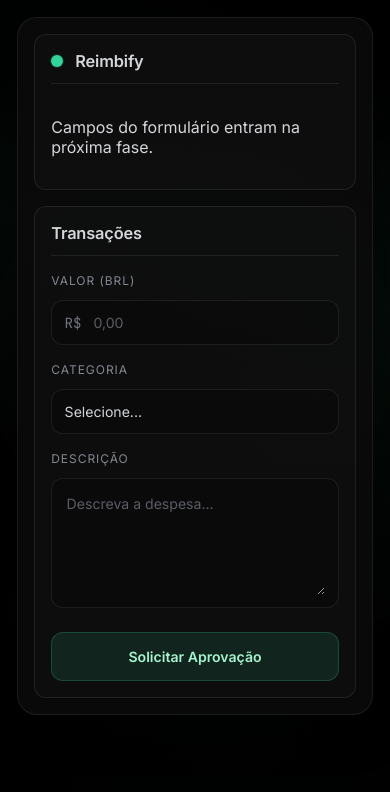
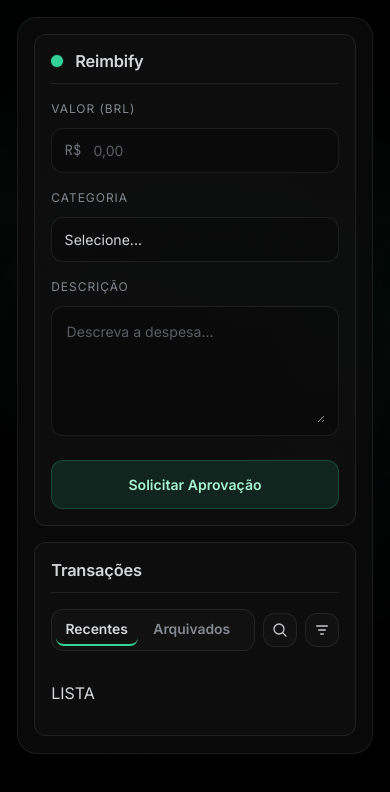
Before and after one commit to juninalmeida/ReimbifyV0.1, a plain HTML site: page index.html in a window 390 px wide. Drawn offline with Linux system fonts and the light colour scheme.

Commit message:
fix: align transactions tabs and action icons on mobile

```diff
--- a/index.html
+++ b/index.html
@@ -23,21 +23,6 @@
             <header class="panel__header">
               <span class="panel__accent" aria-hidden="true"></span>
               <h1 class="panel__title" id="form-title">Reimbify</h1>
-            </header>
-
-            <div class="panel__body">
-              <p class="text-muted">
-                Campos do formulário entram na próxima fase.
-              </p>
-            </div>
-          </section>
-
-          <section
-            class="panel panel--transactions"
-            aria-labelledby="transactions-title"
-          >
-            <header class="panel__header">
-              <h2 class="panel__title" id="transactions-title">Transações</h2>
             </header>
 
             <div class="panel__body">
@@ -105,6 +90,96 @@
               </form>
             </div>
           </section>
+
+          <section
+            class="panel panel--transactions"
+            aria-labelledby="transactions-title"
+          >
+            <header class="panel__header">
+              <h2 class="panel__title" id="transactions-title">Transações</h2>
+            </header>
+
+            <div class="panel__body transactions">
+              <header class="transactions__top">
+                <nav class="tabs" aria-label="Filtro de transações">
+                  <button
+                    class="tabs__tab tabs__tab--active"
+                    type="button"
+                    aria-pressed="true"
+                  >
+                    Recentes
+                  </button>
+                  <button class="tabs__tab" type="button" aria-pressed="false">
+                    Arquivados
+                  </button>
+                </nav>
+
+                <div
+                  class="transactions__actions"
+                  aria-label="Ações de transações"
+                >
+                  <button
+                    class="icon-btn icon-btn--search"
+                    type="button"
+                    aria-label="Buscar transações"
+                  >
+                    <svg
+                      class="icon-btn__icon"
+                      viewBox="0 0 24 24"
+                      aria-hidden="true"
+                    >
+                      <path
+                        d="M10.5 18a7.5 7.5 0 1 1 0-15 7.5 7.5 0 0 1 0 15Z"
+                        fill="none"
+                        stroke="currentColor"
+                        stroke-width="2"
+                      />
+                      <path
+                        d="M16.3 16.3 21 21"
+                        fill="none"
+                        stroke="currentColor"
+                        stroke-width="2"
+                        stroke-linecap="round"
+                      />
+                    </svg>
+                  </button>
+
+                  <button
+                    class="icon-btn icon-btn--filter"
+                    type="button"
+                    aria-label="Filtrar transações"
+                  >
+                    <svg
+                      class="icon-btn__icon"
+                      viewBox="0 0 24 24"
+                      aria-hidden="true"
+                    >
+                      <path
+                        d="M4 6h16M7 12h10M10 18h4"
+                        fill="none"
+                        stroke="currentColor"
+                        stroke-width="2"
+                        stroke-linecap="round"
+                      />
+                    </svg>
+                  </button>
+                </div>
+              </header>
+
+              <section class="tx" aria-label="Lista de transações">
+                <div class="tx__head" aria-hidden="true">
+                  <span class="tx__col">Descrição</span>
+                  <span class="tx__col">Data</span>
+                  <span class="tx__col">Categoria</span>
+                  <span class="tx__col tx__col--right">Valor</span>
+                  <span class="tx__col">Status</span>
+                  <span class="tx__col tx__col--right">Ações</span>
+                </div>
+
+                <p class="text-muted">LISTA</p>
+              </section>
+            </div>
+          </section>
         </div>
       </div>
     </main>
--- a/styles/transactions.css
+++ b/styles/transactions.css
@@ -0,0 +1,128 @@
+.transactions {
+  display: flex;
+  flex-direction: column;
+  gap: var(--space-3);
+}
+
+.transactions__top {
+  display: flex;
+  flex-direction: row;
+  align-items: center;
+  gap: clamp(0.5rem, 0.4rem + 0.5vw, 0.9rem);
+}
+
+@media (min-width: 47.9375rem) {
+  .transactions__top {
+    display: flex;
+    flex-direction: row;
+    align-items: center;
+    gap: clamp(0.5rem, 0.4rem + 0.5vw, 0.9rem);
+  }
+
+  .transactions__actions {
+    margin-inline-start: auto;
+    flex-wrap: nowrap;
+    flex-shrink: 0;
+  }
+}
+
+.tabs {
+  display: flex;
+  gap: clamp(0.35rem, 0.3rem + 0.3vw, 0.6rem);
+  padding: clamp(0.2rem, 0.16rem + 0.25vw, 0.4rem);
+  flex: 1 1 auto;
+  min-inline-size: 0;
+
+  border: 1px solid var(--color-border);
+  border-radius: var(--radius-1);
+  background: rgba(255, 255, 255, 0.02);
+}
+
+.tabs__tab {
+  border: 0;
+  background: transparent;
+  color: var(--color-muted);
+
+  font-size: clamp(0.85rem, 0.82rem + 0.2vw, 1rem);
+  font-weight: 600;
+
+  padding: clamp(0.45rem, 0.4rem + 0.25vw, 0.7rem)
+    clamp(0.6rem, 0.52rem + 0.35vw, 0.95rem);
+
+  border-radius: calc(var(--radius-1) - 0.25rem);
+  cursor: pointer;
+  border-bottom: 2px solid transparent;
+  white-space: nowrap;
+}
+
+.tabs__tab--active {
+  color: var(--color-text);
+  border-bottom-color: var(--color-brand);
+}
+
+.transactions__actions {
+  display: flex;
+  flex: 0 0 auto;
+  gap: var(--space-1);
+  align-items: center;
+}
+
+.search:focus-within {
+  border-color: rgba(52, 211, 153, 0.35);
+  box-shadow: 0 0 0 1px rgba(52, 211, 153, 0.18);
+}
+
+.icon-btn {
+  inline-size: clamp(2.1rem, 1.95rem + 0.7vw, 2.55rem);
+  aspect-ratio: 1 / 1;
+  border-radius: var(--radius-1);
+  border: 1px solid var(--color-border);
+  background: rgba(255, 255, 255, 0.02);
+  display: inline-flex;
+  align-items: center;
+  justify-content: center;
+  cursor: pointer;
+}
+
+.icon-btn:hover {
+  border-color: var(--color-border-strong);
+}
+
+.icon-btn__icon {
+  inline-size: clamp(1rem, 0.9rem + 0.4vw, 1.25rem);
+  aspect-ratio: 1 / 1;
+  color: rgba(229, 231, 235, 0.85);
+}
+
+.tx {
+  display: flex;
+  flex-direction: column;
+  gap: var(--space-2);
+}
+
+.tx__head {
+  display: none;
+}
+
+@media (min-width: 60rem) {
+  .tx__head {
+    display: grid;
+    gap: var(--space-2);
+    padding: var(--space-2);
+    border: 1px solid var(--color-border);
+    border-radius: var(--radius-1);
+    background: rgba(255, 255, 255, 0.02);
+    grid-template-columns: 2fr 1fr 1fr 1fr 1fr 0.6fr;
+  }
+}
+
+.tx__col {
+  font-size: var(--fs-100);
+  letter-spacing: 0.08em;
+  text-transform: uppercase;
+  color: rgba(156, 163, 175, 0.8);
+}
+
+.tx__col--right {
+  text-align: right;
+}
```
